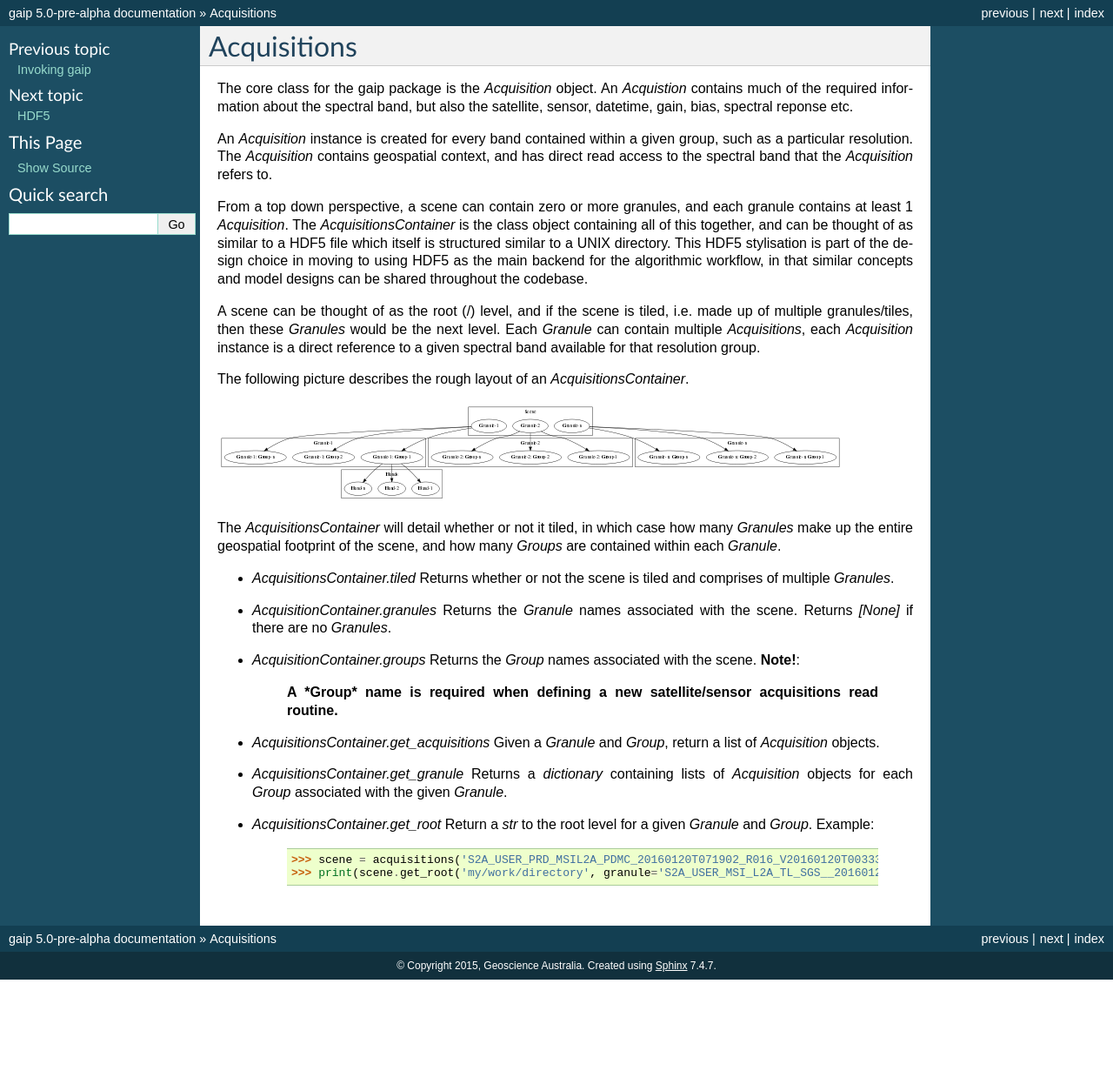
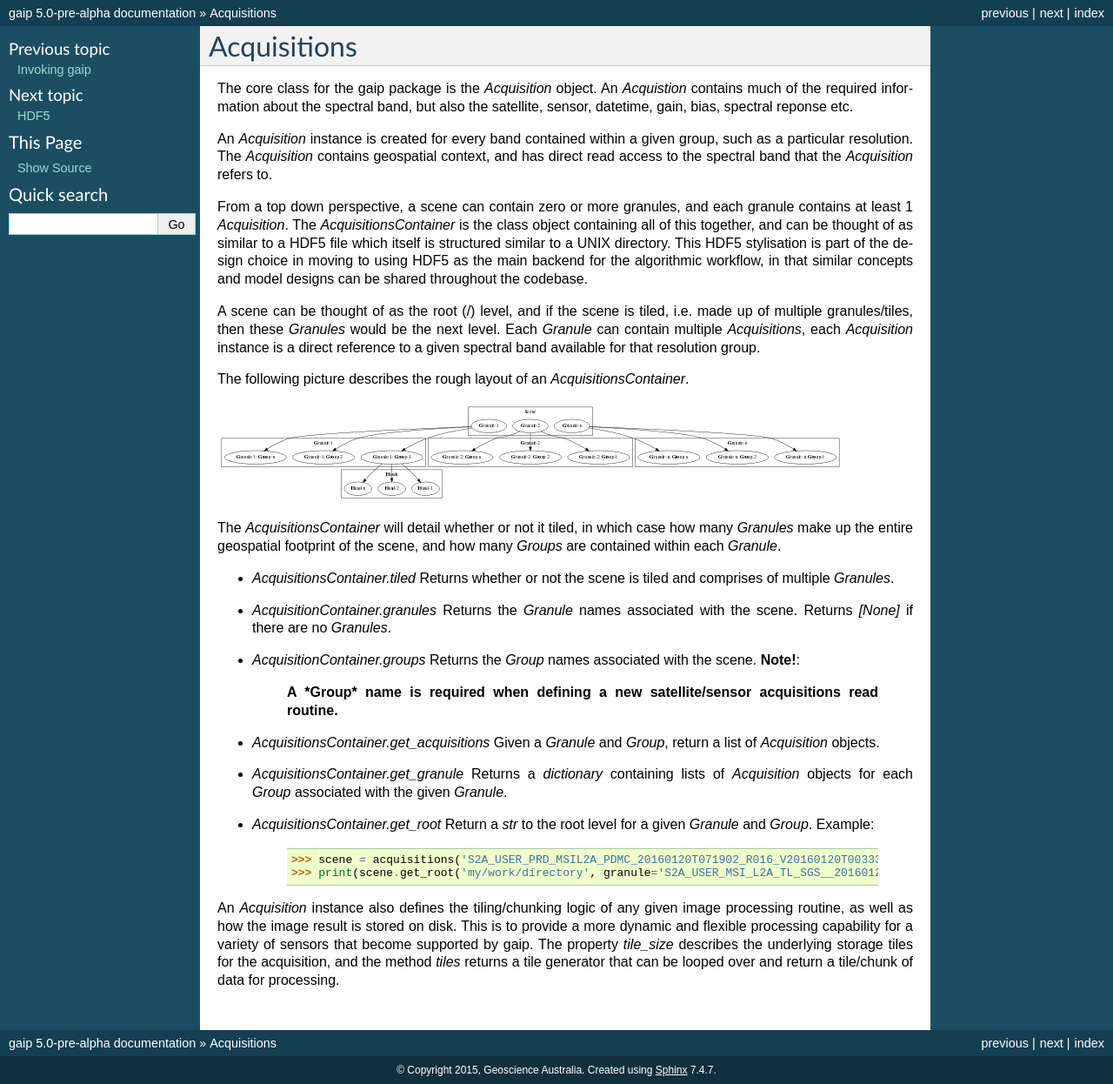
Before and after one commit to GeoscienceAustralia/wagl, a Sphinx documentation site: the page built from docs/source/acquisitions.rst, in a window 1280 px wide. Shown: the whole page at 87% size. Built offline with Sphinx 7.4.7, drawn with Linux system fonts in a browser that asks for light colours; pages that are not in the unit, such as notebooks, are missing from menus; before the commit the page ends 1126 px from its top, so only the background shows below that.

Commit message:
Added documentation around the tile processing logic that an acquisition defines.

```diff
--- a/docs/source/acquisitions.rst
+++ b/docs/source/acquisitions.rst
@@ -37,3 +37,8 @@ and how many *Groups* are contained within each *Granule*.
 
           >>> scene = acquisitions('S2A_USER_PRD_MSIL2A_PDMC_20160120T071902_R016_V20160120T003331_20160120T003331.SAFE')
           >>> print(scene.get_root('my/work/directory', granule='S2A_USER_MSI_L2A_TL_SGS__20160120T053143_A003016_T55KBQ_N02.01', group='R10m')
+
+An *Acquisition* instance also defines the tiling/chunking logic of any given image processing routine, as well as how the image result is stored on disk.
+This is to provide a more dynamic and flexible processing capability for a variety of sensors that become supported by gaip.
+The property `tile_size` describes the underlying storage tiles for the acquisition, and the method `tiles` returns a tile generator that can be looped over
+and return a tile/chunk of data for processing.
```
